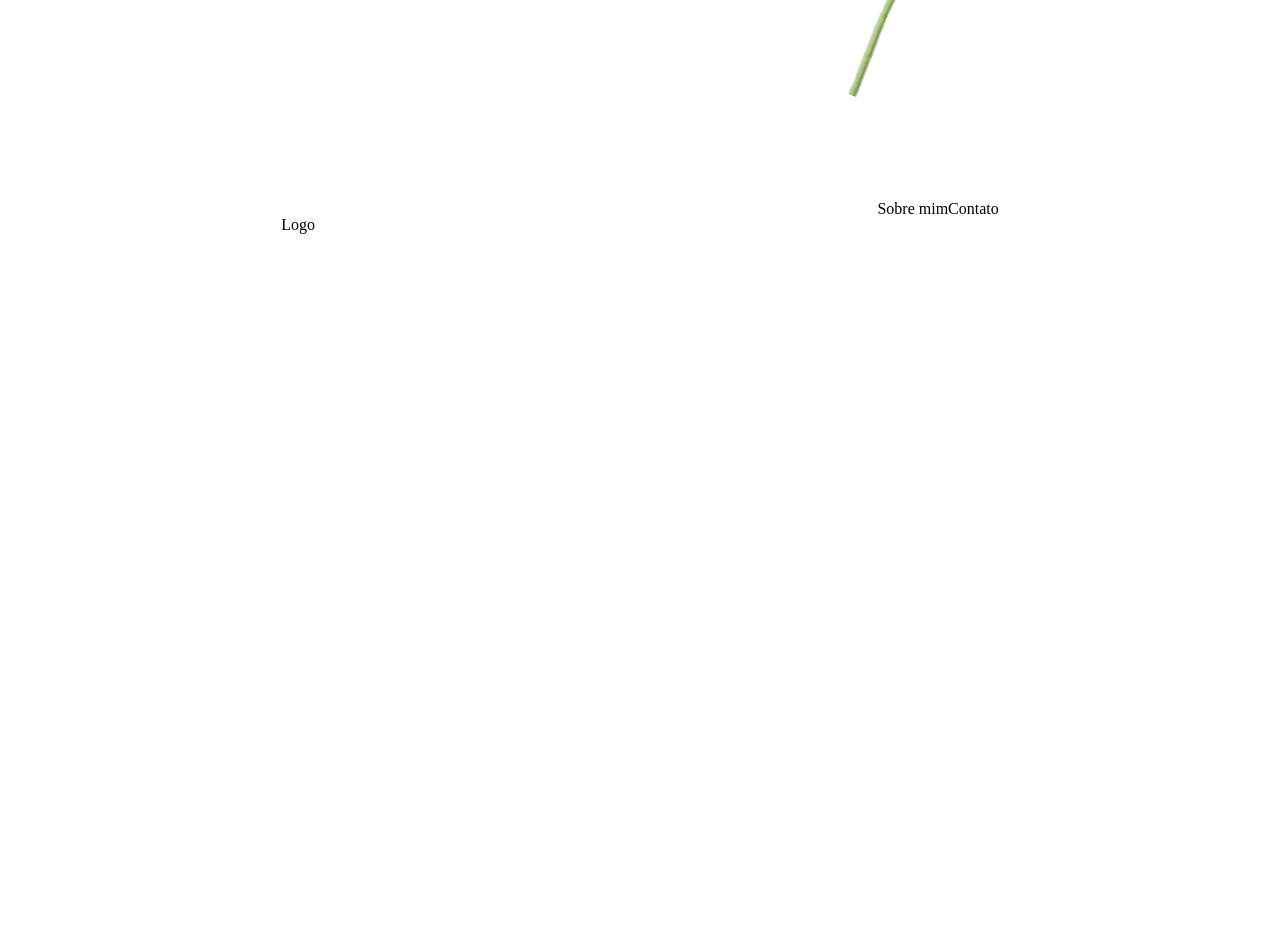
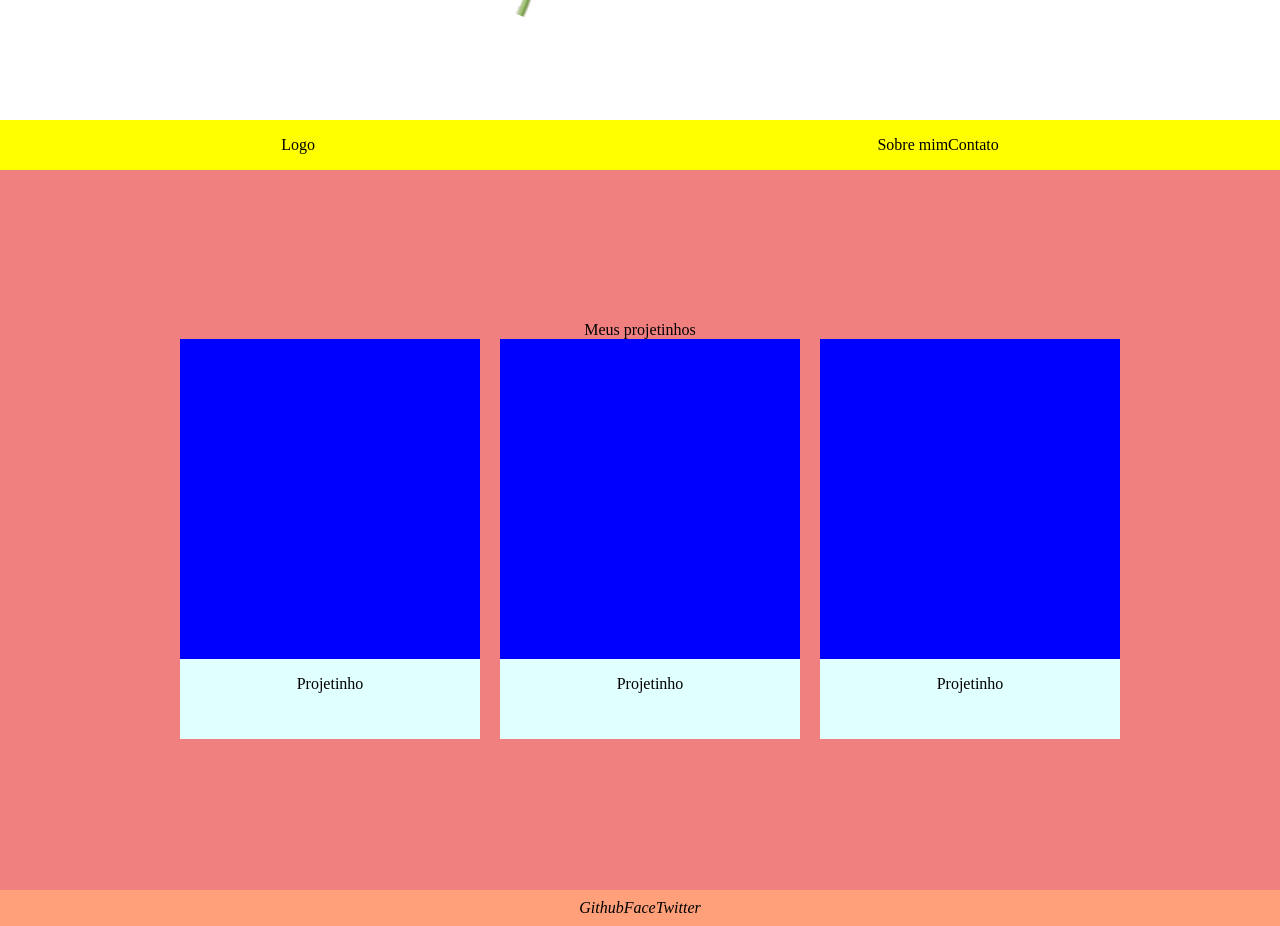
Before and after one commit to jvgaspari/Jose_Victor_Gaspari_BootcampFrontendAlura, a Next.js app: page / in a window 1280 px wide. Shown: the part 600-1526 px from the top of the page. Before the commit the page ends 850 px from the top, so only its background shows below. Built offline with nearby package versions, Linux system fonts and the light colour scheme.

Commit message:
criando componentes e renderizando

```diff
--- a/pages/index.js
+++ b/pages/index.js
@@ -1,11 +1,15 @@
 import Cabecalho from "../src/components/commons/Cabecalho";
 import Capa from "../src/components/commons/Capa";
+import Footer from "../src/components/commons/Footer";
+import WrapperProjetos from "../src/components/commons/WrapperProjetos";
 
 export default function Home() {
   return (
     <>
       <Capa/>
       <Cabecalho/>
+      <WrapperProjetos/>
+      <Footer/>
     </>
   )
 }
--- a/src/components/commons/Cabecalho/index.js
+++ b/src/components/commons/Cabecalho/index.js
@@ -3,6 +3,8 @@ import styled from "styled-components"
 const WrapperCabecalho = styled.div`
     display: flex;
     justify-content: space-around;
+    align-items: center;
+    background-color: yellow;
 `;
 
 const NavBar = styled.nav`
--- a/src/components/commons/Capa/index.js
+++ b/src/components/commons/Capa/index.js
@@ -6,19 +6,19 @@ const Title = styled.h1`
 `
 
 const Box = styled.div`
-    height: 100vh;
+    height: 90vh;
     display: flex;
     flex-direction: column;
     justify-content: center;
     align-items: center;
-    background: url("/images/planta.svg") no-repeat right bottom;
+    background: url("/images/planta.svg") no-repeat center bottom;
 `
 
 export default function Capa() {
     return (
         <Box>
             <Title>
-                Mary Elizabeth
+                Julius Caesar
             </Title>
             <p>
                 Portfolio
--- /dev/null
+++ b/src/components/commons/Card/index.js
@@ -0,0 +1,29 @@
+import styled from "styled-components"
+
+const WrapperCard = styled.div`
+    background-color: lightcyan;
+    width: 300px;
+    height: 400px;
+    margin-left: 20px;
+`;
+
+const CardImage = styled.div`
+    height: 80%;
+    width: 100%;
+    background-color: blue;
+`;
+
+const CardTitle = styled.p`
+    text-align: center;
+`;
+
+export default function Card() {
+    return (
+        <WrapperCard>
+            <CardImage/>
+            <CardTitle>
+                Projetinho
+            </CardTitle>
+        </WrapperCard>
+    )
+}
--- /dev/null
+++ b/src/components/commons/Footer/index.js
@@ -0,0 +1,18 @@
+import FooterIcon from "../FooterIcon";
+import styled from "styled-components";
+
+const WrapperFooter = styled.div`
+    background-color: lightsalmon;
+    display: flex;
+    justify-content: center;
+    align-items: center;
+    height: 36px;
+`;
+
+export default function Footer() {
+    return (
+        <WrapperFooter>
+            <FooterIcon/>
+        </WrapperFooter>
+    )
+}
--- /dev/null
+++ b/src/components/commons/FooterIcon/index.js
@@ -0,0 +1,9 @@
+export default function FooterIcon() {
+    return (
+        <>
+            <i>Github</i>
+            <i>Face</i>
+            <i>Twitter</i>
+        </>
+    )
+}
--- /dev/null
+++ b/src/components/commons/SectionTitle/index.js
@@ -0,0 +1,7 @@
+export default function SectionTitle(){
+    return (
+        <>
+            Meus projetinhos
+        </>
+    )
+}
--- /dev/null
+++ b/src/components/commons/WrapperProjetos/index.js
@@ -0,0 +1,30 @@
+import Card from "../Card";
+import SectionTitle from "../SectionTitle";
+import styled from "styled-components";
+
+const Projetos = styled.div`
+    height: 90vh;
+    display: flex;
+    flex-direction: column;
+    justify-content: center;
+    align-items: center;
+    background-color: lightcoral;
+`;
+
+const SectionCards = styled.div`
+    display: flex;
+    flex-direction: row;
+`;
+
+export default function WrapperProjetos() {
+    return (
+        <Projetos>
+            <SectionTitle/>
+            <SectionCards>
+                <Card/>
+                <Card/>
+                <Card/>
+            </SectionCards>
+        </Projetos>
+    )
+}
```
